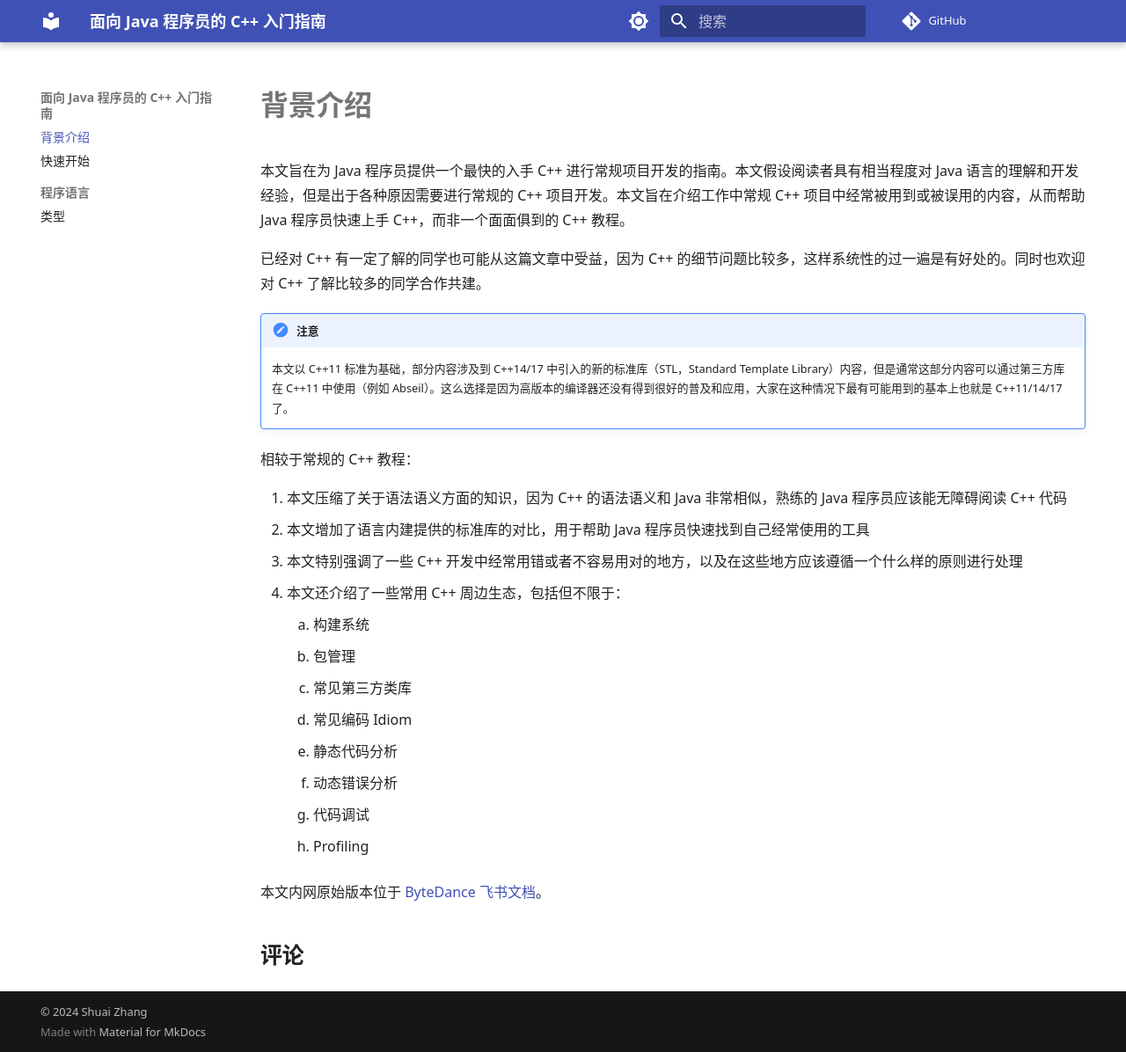
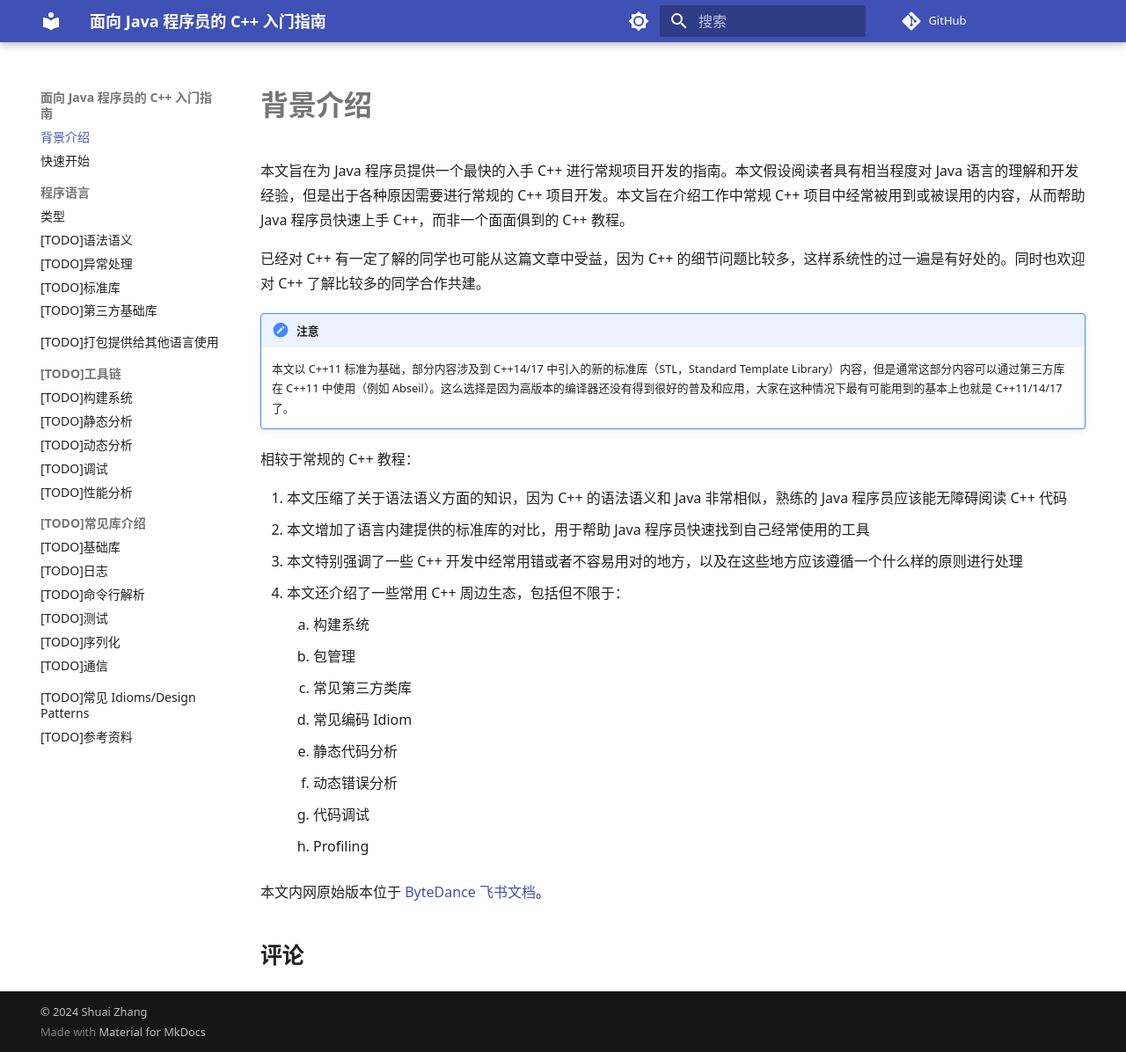
Before and after one commit to hcoona/cxx-for-java-developers, an MkDocs documentation site: the page built from docs/index.md, in a window 1280 px wide and 1196 px high. Shown: the whole window at 88% size. Built offline with MkDocs 1.6.1 and Material for MkDocs 9.7.7, drawn with Linux system fonts in a browser that asks for light colours; comment, search, counter and statistics services are not loaded.

Commit message:
chore: Add Stub Files

```diff
--- a/mkdocs.yml
+++ b/mkdocs.yml
@@ -16,6 +16,26 @@ nav:
   - 快速开始: quickstart.md
   - 程序语言:
       - 类型: core-language/types.md
+      - "[TODO]语法语义": core-language/syntax-and-semantics.md
+      - "[TODO]异常处理": core-language/exceptions.md
+      - "[TODO]标准库": core-language/standard-library.md
+      - "[TODO]第三方基础库": core-language/third-party-libraries.md
+  - "[TODO]打包提供给其他语言使用": ffi.md
+  - "[TODO]工具链":
+      - "[TODO]构建系统": toolchain/build-systems.md
+      - "[TODO]静态分析": toolchain/static-analysis.md
+      - "[TODO]动态分析": toolchain/dynamic-analysis.md
+      - "[TODO]调试": toolchain/debugging.md
+      - "[TODO]性能分析": toolchain/profiling.md
+  - "[TODO]常见库介绍":
+      - "[TODO]基础库": library/fundamental.md
+      - "[TODO]日志": library/logging.md
+      - "[TODO]命令行解析": library/cli.md
+      - "[TODO]测试": library/testing.md
+      - "[TODO]序列化": library/serialization.md
+      - "[TODO]通信": library/communication.md
+  - "[TODO]常见 Idioms/Design Patterns": idioms-and-patterns.md
+  - "[TODO]参考资料": references.md
 
 theme:
   name: material
```
Also changed, not shown: docs/core-language/exceptions.md (added, +8 -0 lines), docs/core-language/standard-library.md (added, +8 -0 lines), docs/core-language/syntax-and-semantics.md (added, +8 -0 lines), docs/core-language/third-party-libraries.md (added, +8 -0 lines), docs/ffi.md (added, +8 -0 lines), docs/idioms-and-patterns.md (added, +8 -0 lines), docs/library/cli.md (added, +8 -0 lines), docs/library/communication.md (added, +8 -0 lines), docs/library/fundamental.md (added, +8 -0 lines), docs/library/logging.md (added, +8 -0 lines), docs/library/serialization.md (added, +8 -0 lines), docs/library/testing.md (added, +8 -0 lines), docs/references.md (added, +8 -0 lines), docs/toolchain/build-systems.md (added, +8 -0 lines), 4 more files.
